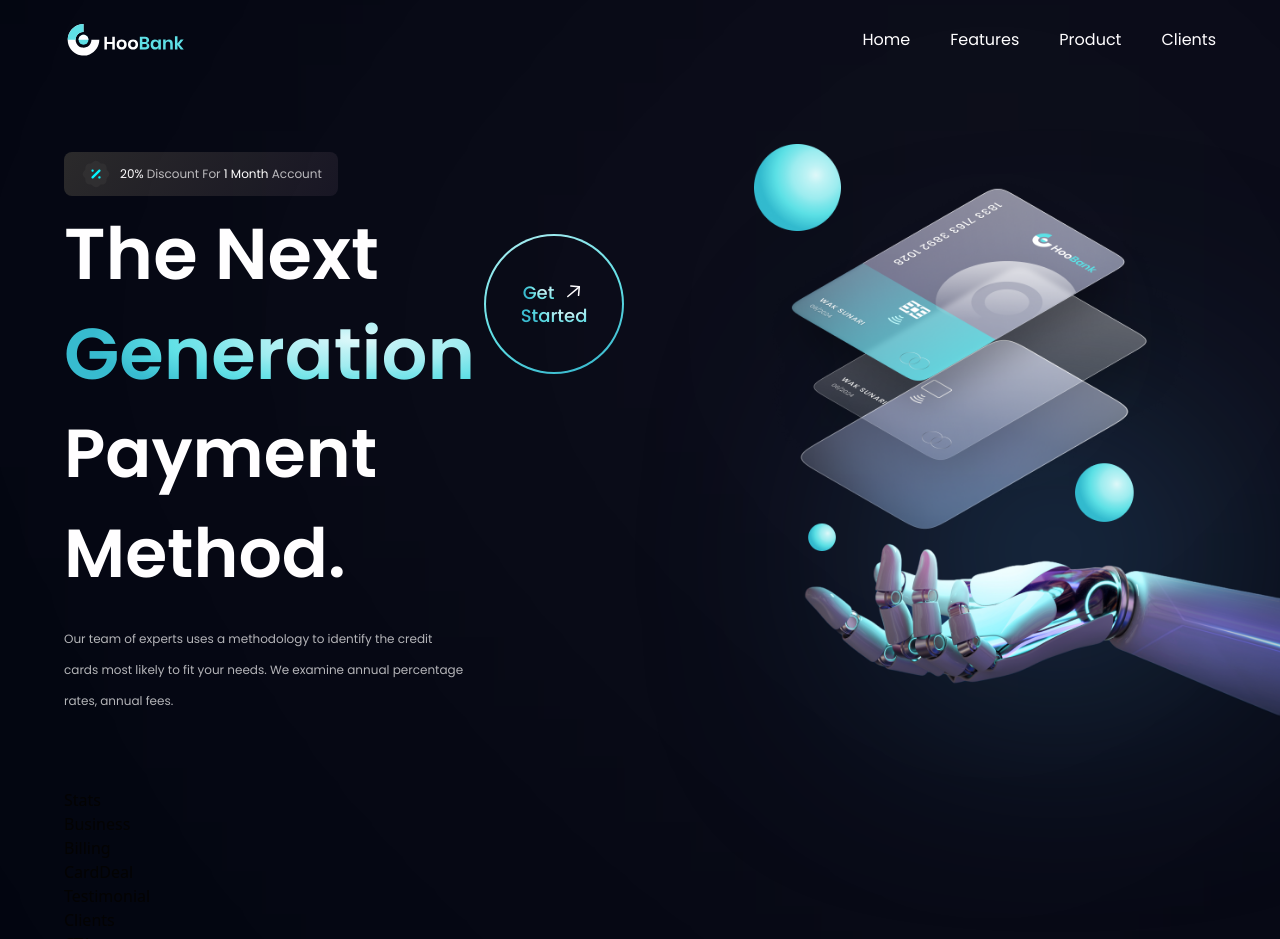
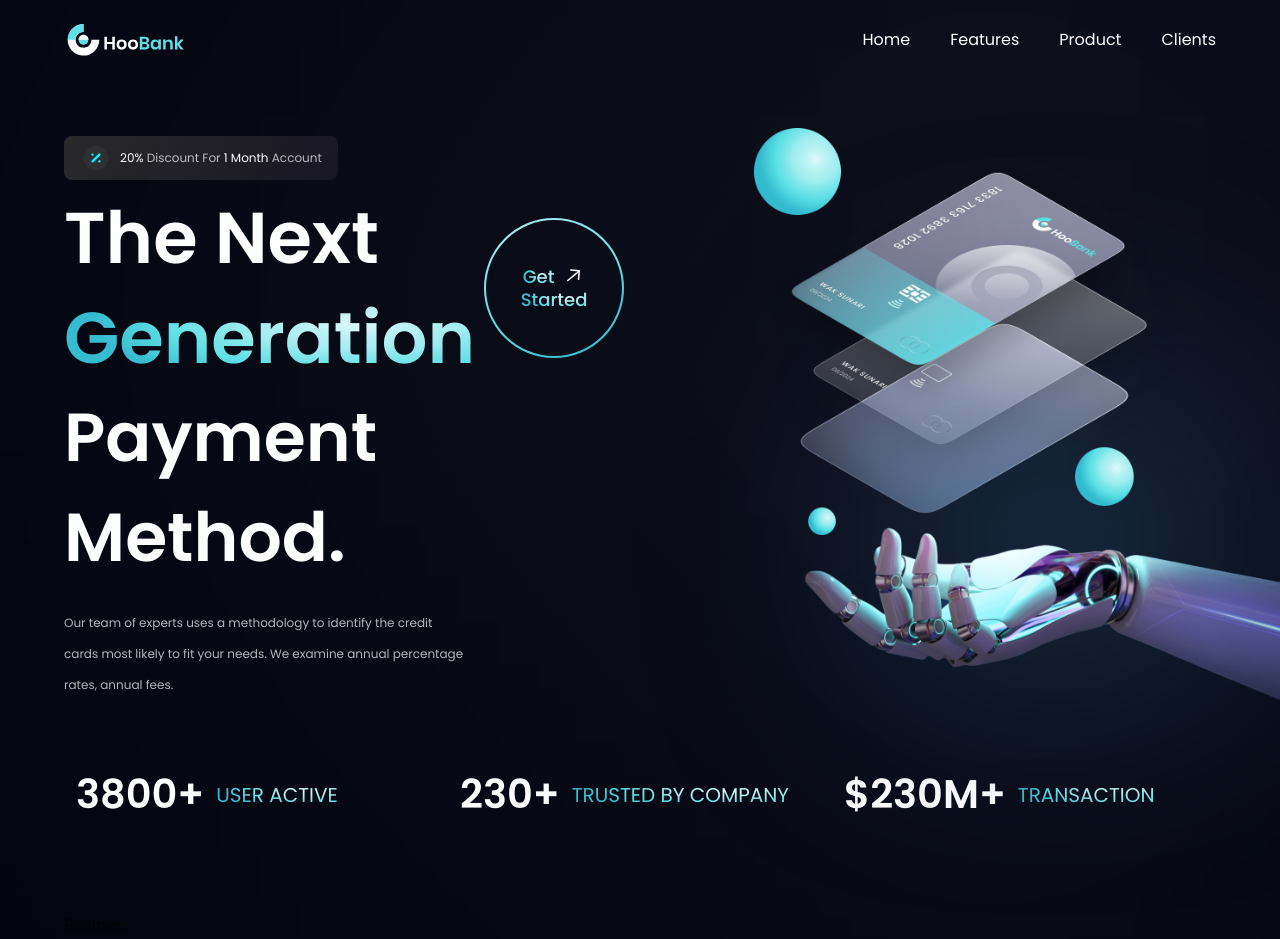
Before and after one commit to emircandemr/React_Hoobank_Clone_Project, a React (Vite) app: page / in a window 1280 px wide. Shown: the top 939 px of the page. Built offline with nearby package versions, Linux system fonts and the light colour scheme.

Commit message:
✨ added : stats

```diff
--- a/src/components/Stats.jsx
+++ b/src/components/Stats.jsx
@@ -1,8 +1,17 @@
 import React from 'react'
+import {stats} from '../constants'
+import styles from '../style'
 
 const Stats = () => {
   return (
-    <div>Stats</div>
+    <section className={`${styles.flexCenter} flex-row flex-wrap sm:mb-20 mb-6`} >
+      {stats.map((stat,index) => (
+        <div key={index} className={`flex-1 flex justify-start items-center m-3`} >
+          <h4 className='font-poppins font-semibold xs:text-[40px] text-[30px] xs:leading-[53px] leading-5 text-white  ' >{stat.value}</h4>
+          <p className='font-poppins font-normal xs:text-[20px] text-[15px] xs:leading-[26px] leading-[21px] text-gradient uppercase ml-3 ' >{stat.title}</p>
+        </div>
+      ))}
+    </section>
   )
 }
 
--- a/src/style.js
+++ b/src/style.js
@@ -8,7 +8,7 @@
     flexStart: "flex justify-center items-start",
 
     paddingX: "sm:px-16 px-6",
-    paddingY: "sm:py-16 py-6",
+    paddingY: "sm:py-12 py-6",
     padding: "sm:px-16 px-6 sm:py-12 py-4",
 
     marginX: "sm:mx-16 mx-6",
```
